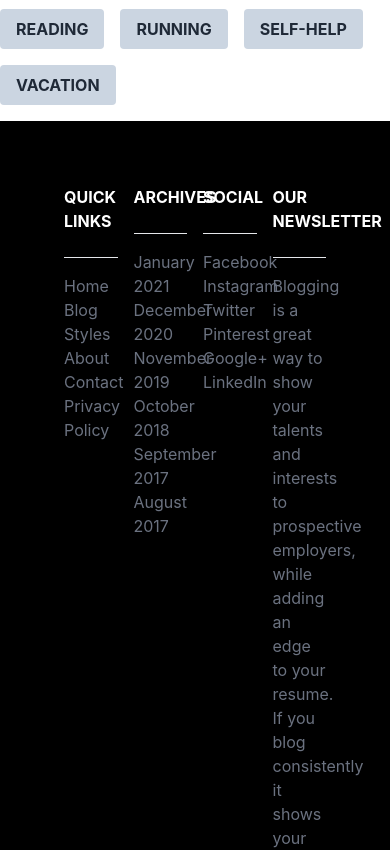
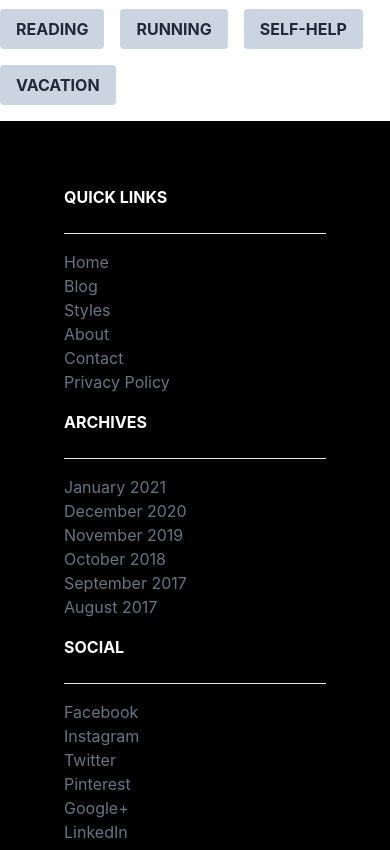
Before and after one commit to mdabdullaalnoman/Read-and-Write-Hub-Client, a React (Create React App) app: page /home in a window 390 px wide. Shown: the part 2000-2850 px from the top of the page. Built offline with nearby package versions, Linux system fonts and the light colour scheme; no server answers.

Commit message:
responsive-done

```diff
--- a/src/SharedComponent/Footer.js
+++ b/src/SharedComponent/Footer.js
@@ -3,7 +3,7 @@ import React from 'react';
 const Footer = () => {
 	return (
 		<div>
-			<div className="grid grid-cols-4 gap-4 bg-black text-gray-500 py-16 px-16">
+			<div className="grid lg:grid-cols-4 md:grid-cols-4 sm:grid-cols-2 gap-4 bg-black text-gray-500 py-16 px-16">
      <div>
 		 <div>
 			 <h3 className="pb-6 text-white text-base font-bold">QUICK LINKS</h3>
```
